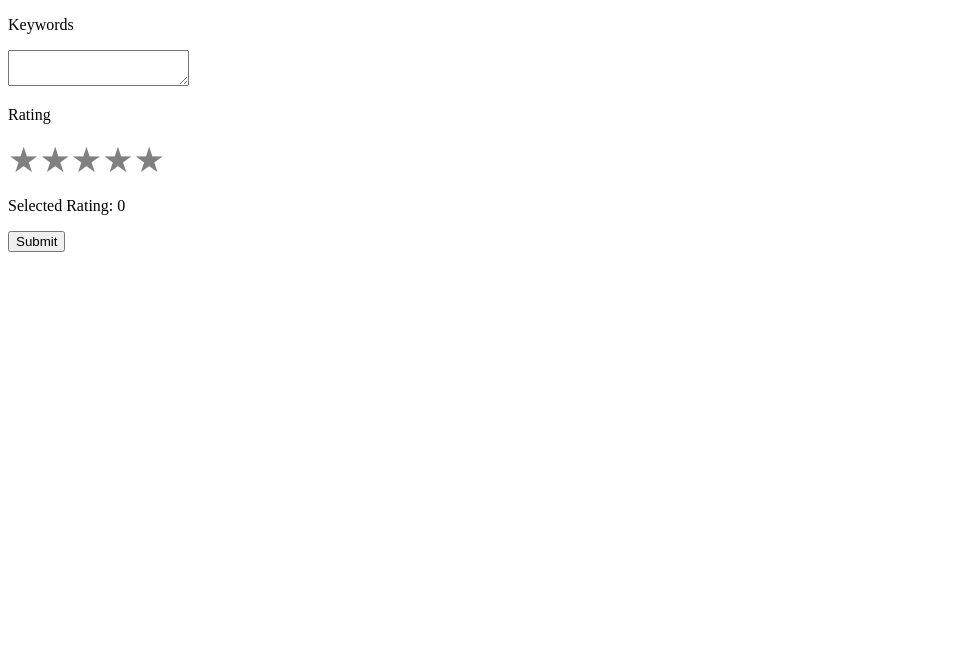
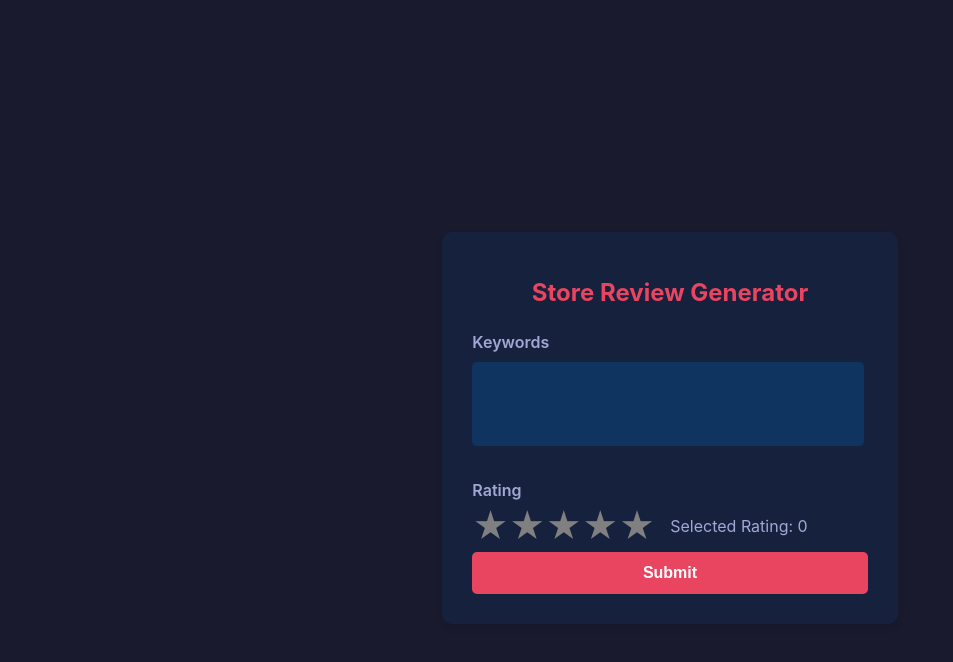
Before and after one commit to stablelane/store-review-generator, a React (Vite) app: page / in a window 1280 px wide. Shown: the top 662 px of the page, without its empty margins (0-953 px from the left). Built offline with nearby package versions, Linux system fonts and the light colour scheme.

Commit message:
add basic styling

```diff
--- a/src/App.jsx
+++ b/src/App.jsx
@@ -46,7 +46,7 @@ function App() {
     }
   }
   return (
-    <form onSubmit={handleSubmit}>
+    <form onSubmit={handleSubmit} className="review-form">
       <KeywordsInput keywords={keywords} setKeywords={setKeywords} />
       <RatingSelector rating={rating} setRating={setRating} />
       <SubmitButton />
--- a/src/components/KeywordsInput.jsx
+++ b/src/components/KeywordsInput.jsx
@@ -1,7 +1,8 @@
 export function KeywordsInput({ keywords, setKeywords }) {
     return (
         <div>
-            <p>Keywords</p>
+            <h1 className="form-title">Store Review Generator</h1>
+            <label>Keywords</label>
             <textarea
                 value={keywords}
                 onChange={(e) => setKeywords(e.target.value)
--- a/src/components/RatingSelector.jsx
+++ b/src/components/RatingSelector.jsx
@@ -1,23 +1,21 @@
 export function RatingSelector({ rating, setRating }) {
     return (
         <div>
-          <p>Rating</p>
-          <div>
+          <label className="rating-label">Rating</label>
+          <div className="star-container">
             {[1, 2, 3, 4, 5].map((star) => (
               <span
                 key={star}
                 className="star"
                 style={{
-                  cursor: "pointer",
                   color: rating >= star ? "gold" : "gray",
-                  fontSize: "35px",
                 }}
                 onClick={() => setRating(star)}
               >
                 ★
               </span>
             ))}
-            <p>Selected Rating: {rating}</p>
+            <p className="rating-text">Selected Rating: {rating}</p>
           </div>
         </div>
       );
--- a/src/components/SubmitButton.jsx
+++ b/src/components/SubmitButton.jsx
@@ -1,6 +1,6 @@
 export function SubmitButton() {
     return (
-        <button type="submit" className="btn">
+        <button type="submit" className="submit-button">
           Submit
         </button>
       );
--- a/src/index.css
+++ b/src/index.css
@@ -0,0 +1,80 @@
+body {
+    display: flex;
+    justify-content: center;
+    align-items: center;
+    min-height: 100vh;
+    background-color: #1a1a2e;
+    padding: 20px;
+    font-family: -apple-system, BlinkMacSystemFont, "Segoe UI", Roboto, sans-serif;
+  }
+
+  .review-form {
+    background-color: #16213e;
+    width: 100%;
+    max-width: 500px;
+    padding: 30px;
+    border-radius: 10px;
+    box-shadow: 0 4px 6px rgba(0, 0, 0, 0.1);
+  }
+
+  .form-title {
+    text-align: center;
+    margin-bottom: 25px;
+    color: #e94560;
+    font-size: 24px;
+  }
+
+  .input-group {
+    margin-bottom: 20px;
+  }
+
+  label {
+    display: block;
+    margin-bottom: 10px;
+    color: #a2a8d3;
+    font-weight: 600;
+  }
+
+  textarea {
+    width: 93%;
+    background-color: #0f3460;
+    color: #ffffff;
+    border: none;
+    border-radius: 5px;
+    padding: 12px;
+    resize: none;
+    min-height: 60px;
+  }
+  .rating-label {
+    margin: 30px 0 0 0;
+  }
+  .star-container {
+    display: flex;
+    align-items: center;
+  }
+
+  .star {
+    font-size: 35px;
+    cursor: pointer;
+    user-select: none;
+    transition: color 0.2s ease;
+
+  }
+
+  .rating-text {
+    margin-left: 15px;
+    color: #a2a8d3;
+  }
+
+
+  .submit-button {
+    width: 100%;
+    background-color: #e94560;
+    color: white;
+    border: none;
+    padding: 12px;
+    border-radius: 5px;
+    cursor: pointer;
+    font-size: 16px;
+    font-weight: 600;
+  }
```
